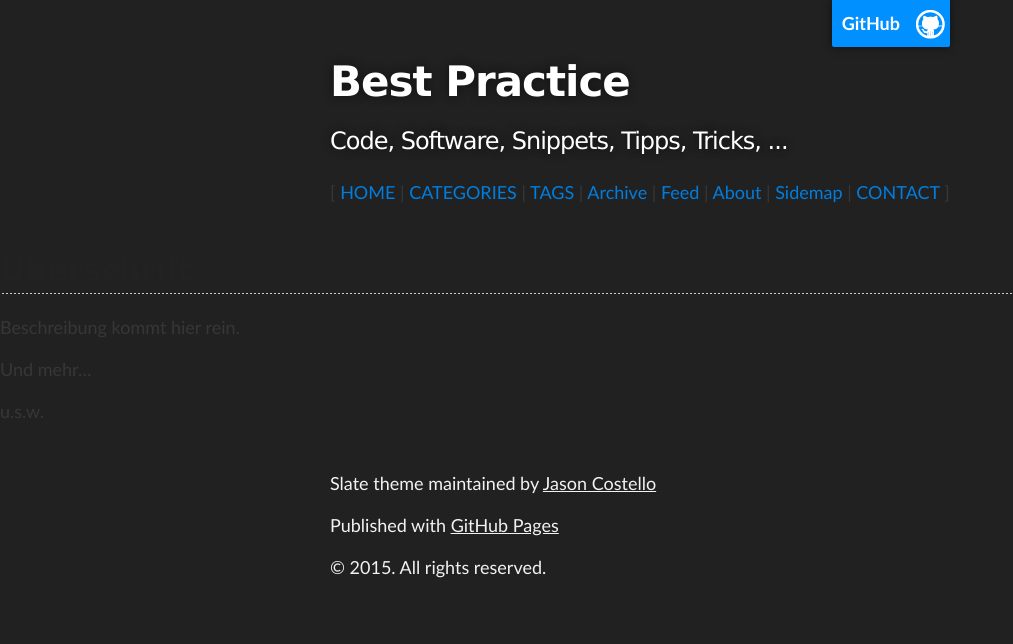
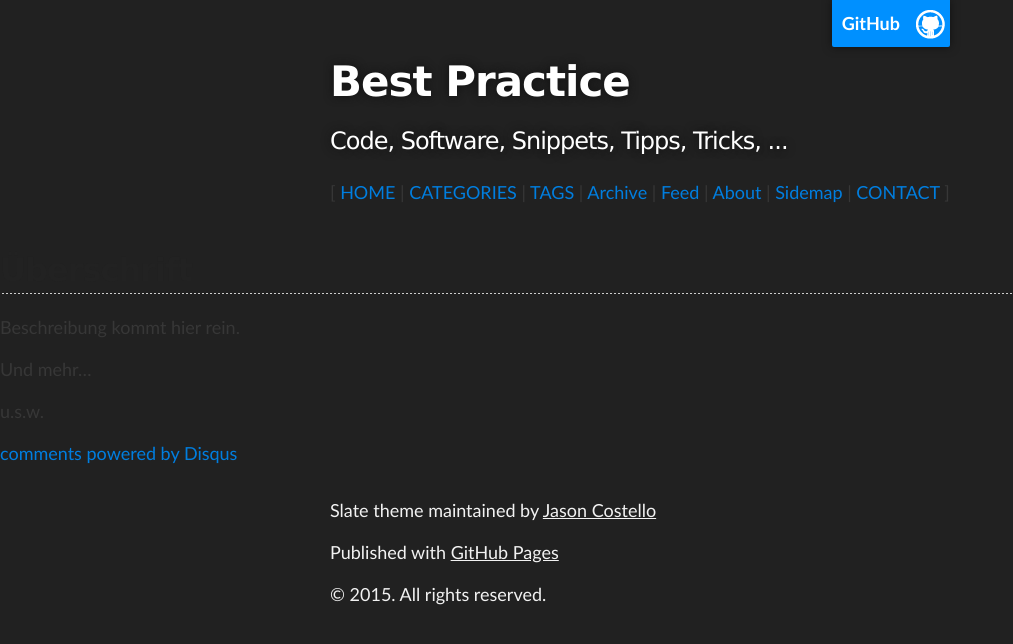
Before and after one commit to cniweb/best-practice, a Jekyll site: the page built from _posts/2015-01-13-Mein-erster-Post.md, in a window 1280 px wide. Shown: the top 644 px of the page, without its empty margins (0-1013 px from the left). Built offline with Jekyll 4.4.1, drawn with Linux system fonts in a browser that asks for light colours; comment, search, counter and statistics services are not loaded; some of the changed lines change nothing that is shown.

Commit message:
Add Disqus comments

```diff
--- /dev/null
+++ b/_includes/comments.html
@@ -0,0 +1,18 @@
+{% if page.comments %}
+<!-- Add Disqus comments. -->
+<div id="disqus_thread"></div>
+<script type="text/javascript">
+  /* * * CONFIGURATION VARIABLES: EDIT BEFORE PASTING INTO YOUR WEBPAGE * * */
+  var disqus_shortname = 'cniweb'; // required: replace example with your forum shortname
+  var disqus_identifier = "{{ site.disqusid }}{{ page.url | replace:'index.html','' }}";
+
+  /* * * DON'T EDIT BELOW THIS LINE * * */
+  (function() {
+    var dsq = document.createElement('script'); dsq.type = 'text/javascript'; dsq.async = true;
+    dsq.src = '//' + disqus_shortname + '.disqus.com/embed.js';
+    (document.getElementsByTagName('head')[0] || document.getElementsByTagName('body')[0]).appendChild(dsq);
+  })();
+</script>
+<noscript>Please enable JavaScript to view the <a href="http://disqus.com/?ref_noscript">comments powered by Disqus.</a></noscript>
+<a href="http://disqus.com" class="dsq-brlink">comments powered by <span class="logo-disqus">Disqus</span></a>
+{% endif %}
--- a/_layouts/post.html
+++ b/_layouts/post.html
@@ -2,5 +2,6 @@
          <article>
            {{ content }}
            <time datetime="{{ post.date | date_to_xmlschema }}">{{ post.date | date_to_string }}</time>
+           {% include comments.html %}
          </article>
 {% include footer.html %}
```
